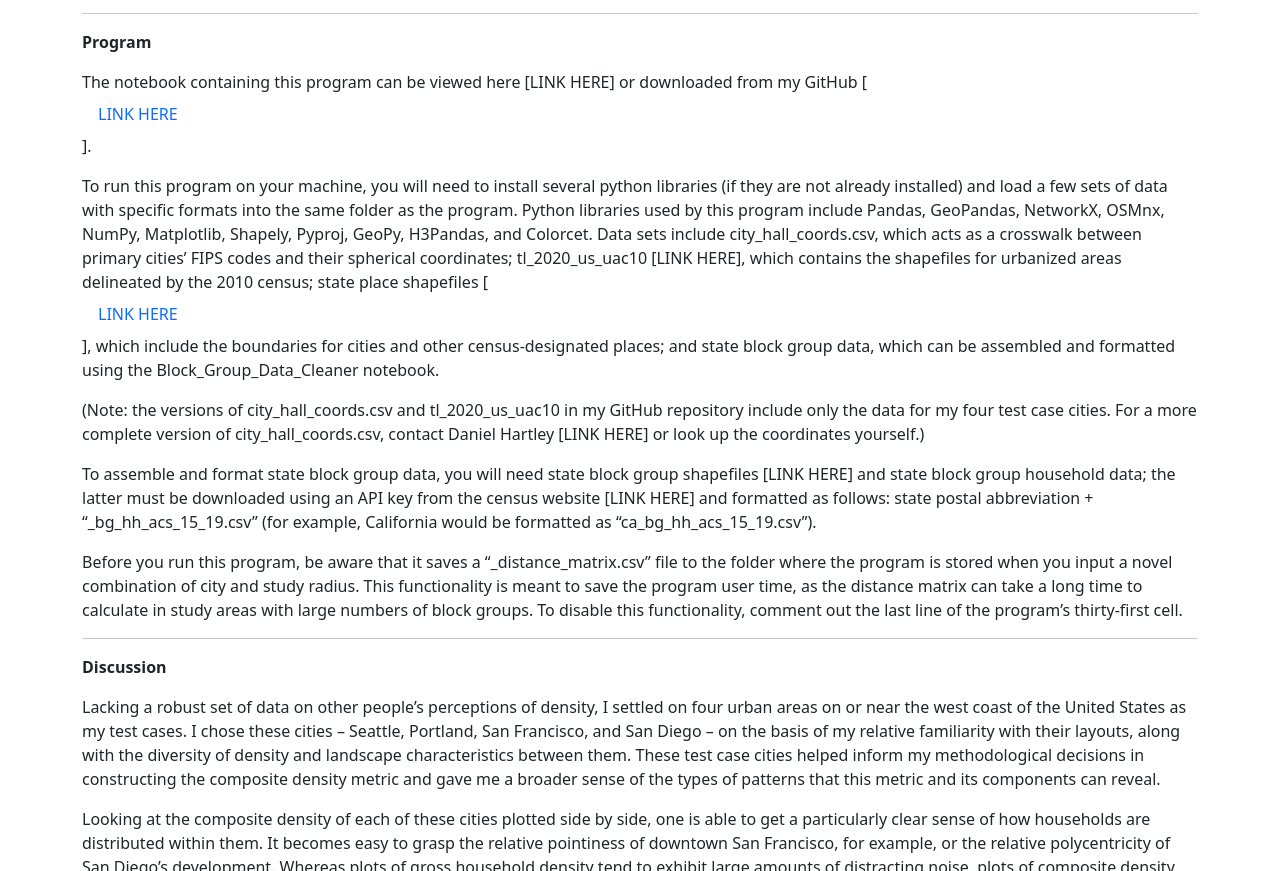
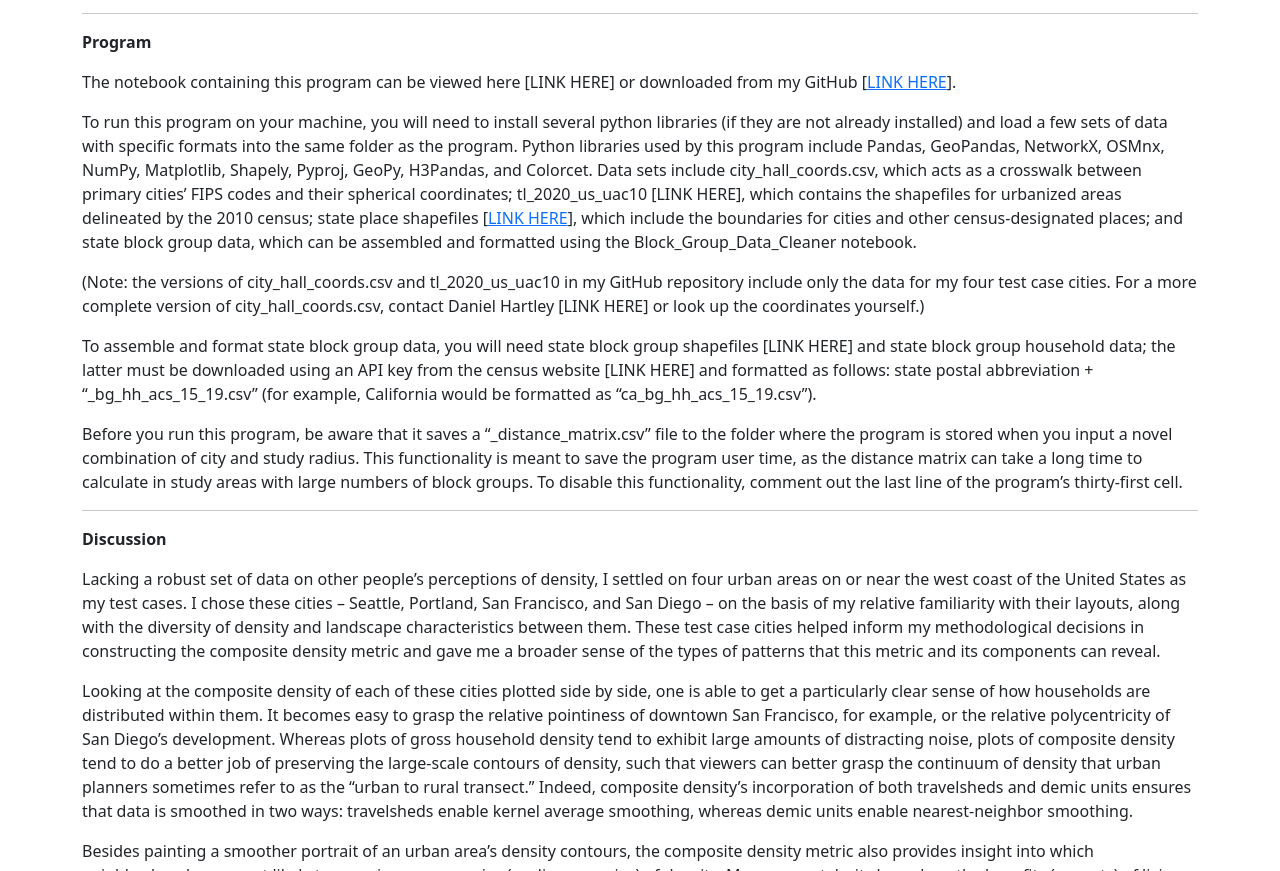
Before and after one commit to finnwurtz/finnwurtz.github.io, a plain HTML site: page perceptual.html in a window 1280 px wide. Shown: the part 5366-6237 px from the top of the page. Drawn offline with nearby package versions, Linux system fonts and the light colour scheme.

Commit message:
link test

```diff
--- a/perceptual.html
+++ b/perceptual.html
@@ -155,9 +155,9 @@
 
                 <p><b> Program</b></p>
 
-                <p>The notebook containing this program can be viewed here [LINK HERE] or downloaded from my GitHub [<a class="nav-link" href="https://github.com/finnwurtz/Python-Perceptual-Density">LINK HERE</a>].</p>
+                <p>The notebook containing this program can be viewed here [LINK HERE] or downloaded from my GitHub [<a href="https://github.com/finnwurtz/Python-Perceptual-Density">LINK HERE</a>].</p>
 
-                <p>To run this program on your machine, you will need to install several python libraries (if they are not already installed) and load a few sets of data with specific formats into the same folder as the program. Python libraries used by this program include Pandas, GeoPandas, NetworkX, OSMnx, NumPy, Matplotlib, Shapely, Pyproj, GeoPy, H3Pandas, and Colorcet. Data sets include city_hall_coords.csv, which acts as a crosswalk between primary cities&rsquo; FIPS codes and their spherical coordinates; tl_2020_us_uac10 [LINK HERE], which contains the shapefiles for urbanized areas delineated by the 2010 census; state place shapefiles [<a class="nav-link" href="https://www.census.gov/cgi-bin/geo/shapefiles/index.php?year=2019&layergroup=Places">LINK HERE</a>], which include the boundaries for cities and other census-designated places; and state block group data, which can be assembled and formatted using the Block_Group_Data_Cleaner notebook.</p>
+                <p>To run this program on your machine, you will need to install several python libraries (if they are not already installed) and load a few sets of data with specific formats into the same folder as the program. Python libraries used by this program include Pandas, GeoPandas, NetworkX, OSMnx, NumPy, Matplotlib, Shapely, Pyproj, GeoPy, H3Pandas, and Colorcet. Data sets include city_hall_coords.csv, which acts as a crosswalk between primary cities&rsquo; FIPS codes and their spherical coordinates; tl_2020_us_uac10 [LINK HERE], which contains the shapefiles for urbanized areas delineated by the 2010 census; state place shapefiles [<a href="https://www.census.gov/cgi-bin/geo/shapefiles/index.php?year=2019&layergroup=Places">LINK HERE</a>], which include the boundaries for cities and other census-designated places; and state block group data, which can be assembled and formatted using the Block_Group_Data_Cleaner notebook.</p>
 
                 <p>(Note: the versions of city_hall_coords.csv and tl_2020_us_uac10 in my GitHub repository include only the data for my four test case cities. For a more complete version of city_hall_coords.csv, contact Daniel Hartley [LINK HERE] or look up the coordinates yourself.)</p>
 
```
